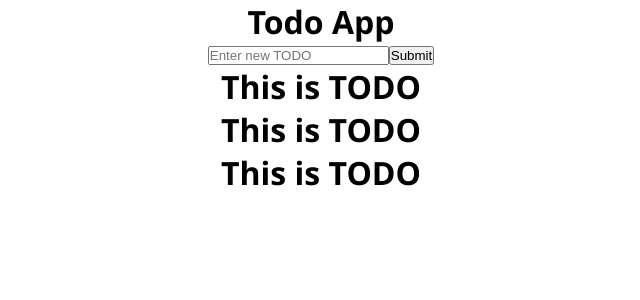
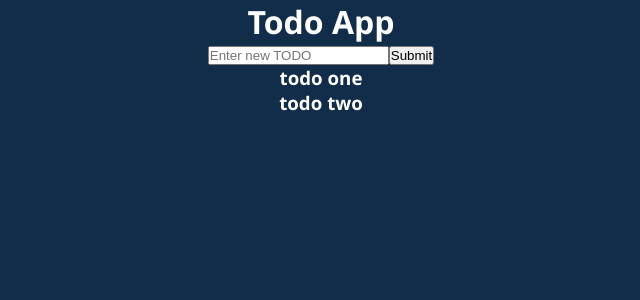
Before and after one commit to WildDeFox/React_Sandbox, a React (Create React App) app in the folder 24-todo-app-v1/: page / in a window 1280 px wide. Shown: the top 300 px of the page, without its empty margins (319-959 px from the left). Built offline with nearby package versions, Linux system fonts and the light colour scheme.

Commit message:
Создание и использование состояния с массивом задач

```diff
--- a/24-todo-app-v1/src/App.js
+++ b/24-todo-app-v1/src/App.js
@@ -1,13 +1,16 @@
+import { useState } from "react";
 import TodoForm from "./components/Todos/TodoForm";
 import TodoList from "./components/Todos/TodoList";
 import "./App.css";
 
 function App() {
+  const [todos, setTodos] = useState(['todo one', 'todo two']);
+
   return (
     <div className="App">
       <h1>Todo App</h1>
       <TodoForm />
-      <TodoList />
+      <TodoList todos={todos}/>
     </div>
   );
 }
--- a/24-todo-app-v1/src/components/Todos/Todo.js
+++ b/24-todo-app-v1/src/components/Todos/Todo.js
@@ -1,5 +1,5 @@
-function Todo() {
-  return <h1>This is TODO</h1>;
+function Todo({ todo }) {
+  return <h3>{todo}</h3>;
 }
 
 export default Todo;
--- a/24-todo-app-v1/src/components/Todos/TodoList.js
+++ b/24-todo-app-v1/src/components/Todos/TodoList.js
@@ -1,13 +1,7 @@
 import Todo from "./Todo";
 
-function TodoList() {
-  return (
-    <>
-      <Todo />
-      <Todo />
-      <Todo />
-    </>
-  );
+function TodoList({ todos }) {
+  return todos.map((todo, index) => <Todo key={index} todo={todo} />);
 }
 
 export default TodoList;
--- a/24-todo-app-v1/src/index.css
+++ b/24-todo-app-v1/src/index.css
@@ -7,4 +7,6 @@
   font-family: 'Segoe UI', 'Roboto', 'Oxygen',
     'Ubuntu', 'Cantarell', 'Fira Sans', 'Droid Sans', 'Helvetica Neue',
     sans-serif;
+  color: white;
+  background-color: #112d49;
 }
```
